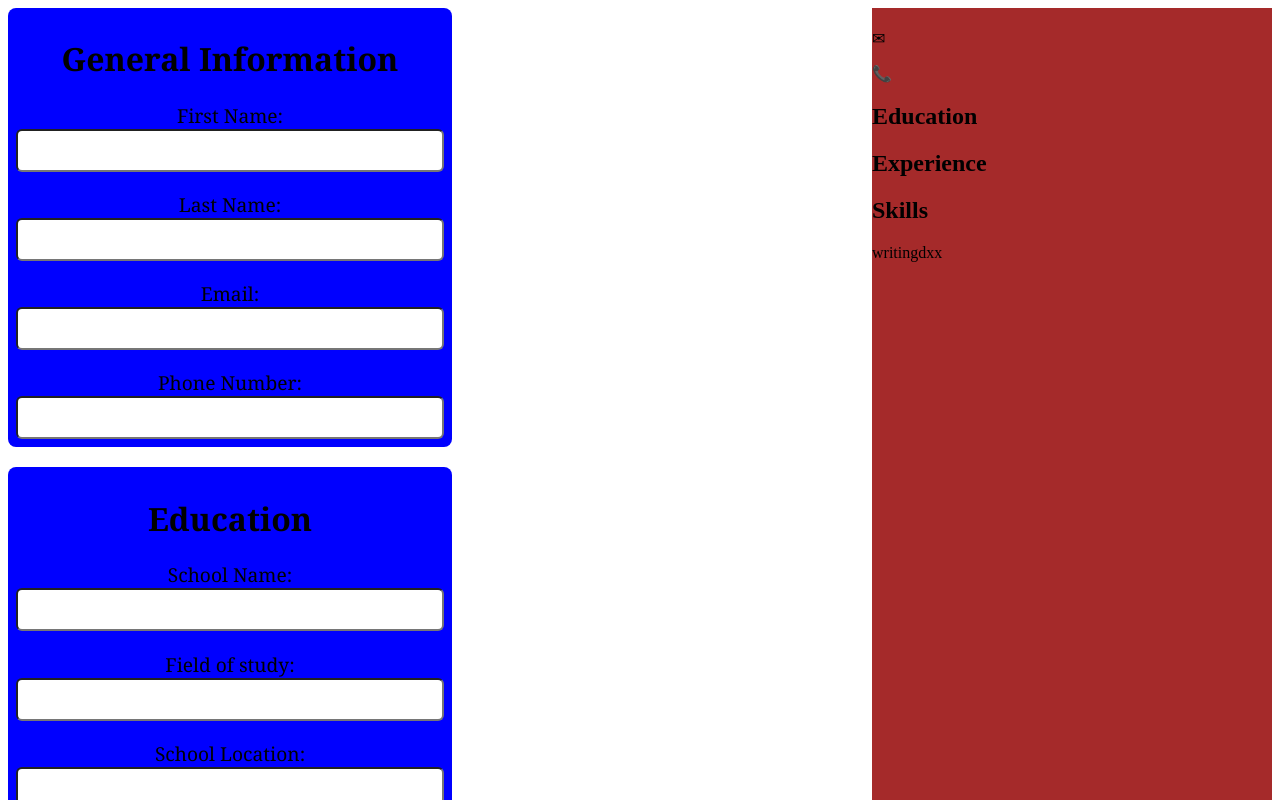
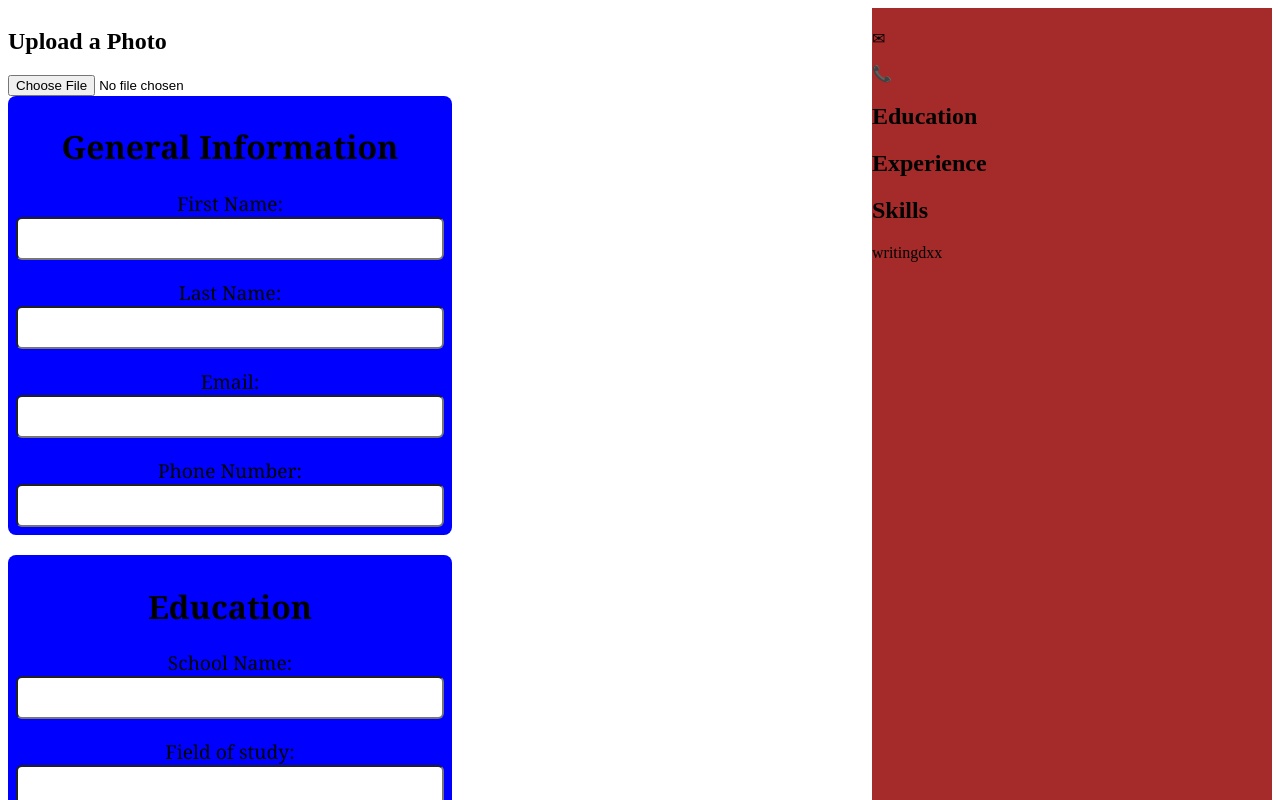
Before and after one commit to Olive-Njoroge/Cv-Project, a React (Vite) app: page / in a window 1280 px wide. Shown: the top 800 px of the page. Built offline with nearby package versions, Linux system fonts and the light colour scheme.

Commit message:
Added a section for the photo

```diff
--- a/src/Cv.jsx
+++ b/src/Cv.jsx
@@ -5,6 +5,15 @@ function Cv(){
     const [job, setJob] = useState({job: "", employer: "", startDate: "", endDate: "", city: "", country: ""});
     const [skills, setSkills] = useState(["writing", "dxx"]);
     const [isSkillInputVisisble, setIsSkillInputVisible] = useState(false);//toggles visibility
+    const [photo, setPhoto] = useState(null);
+
+    const handlePhotoChange = (e) => {
+        const file = e.target.files[0];  // Get the selected file
+        if (file) {
+            // Create an object URL and update the state with the photo URL
+            setPhoto(URL.createObjectURL(file));
+        }
+    };
 
     const addFname = (e) => {
         setName(n => ({...n, fName: e.target.value}))
@@ -85,8 +94,22 @@ function Cv(){
         <>
         <div className="cv-container">
             <div className="input">
+
+                 <div className="photo-upload">
+                    <h2>Upload a Photo</h2>
+                    <input type="file" accept="image/*" onChange={handlePhotoChange} />
+                    {photo && (
+                        <div className="photo-preview">
+                            {/* Display the uploaded photo */}
+                            <img src={photo} alt="Preview" width="150" height="150" />
+                        </div>
+                    )}
+                </div>
+
+
             <div className="general-information">
             <h1>General Information</h1>
+
             <p>First Name: {name.fName}</p>
             <input type='text' value={name.fName} onChange={addFname}/>
             <p>Last Name: {name.lName}</p>
@@ -151,6 +174,7 @@ function Cv(){
         </div>
 
          <div className="cv-template">
+             {photo && <img src={photo} alt="Uploaded Photo" width="150" height="150"/>}
             <h1>{name.fName} {name.lName}</h1>
             <p>✉{name.email}</p>
             <p>📞{name.number}</p>
--- a/src/index.css
+++ b/src/index.css
@@ -109,3 +109,7 @@ body.blur-background{
     width: 400px;
     color: black;
 }
+
+img{
+    border-radius: 50%;
+}
```
